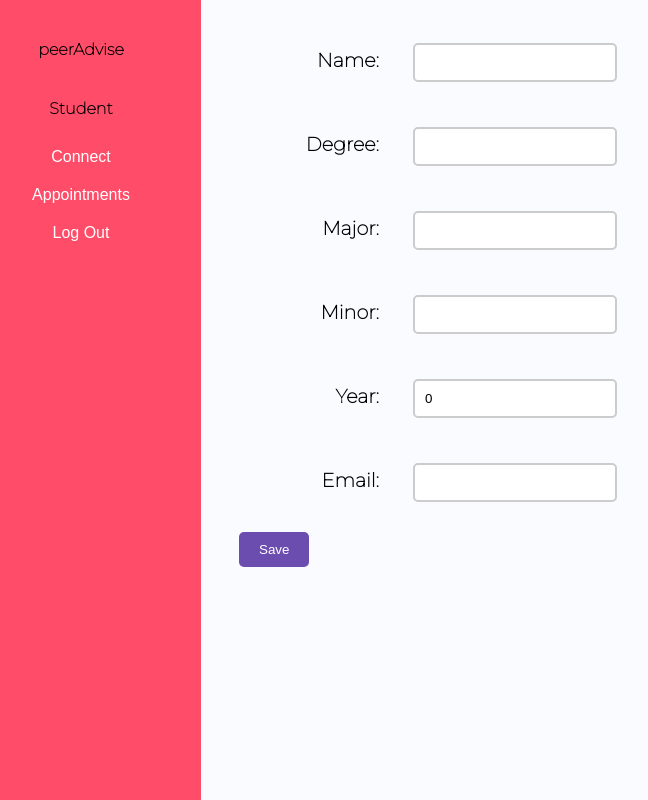
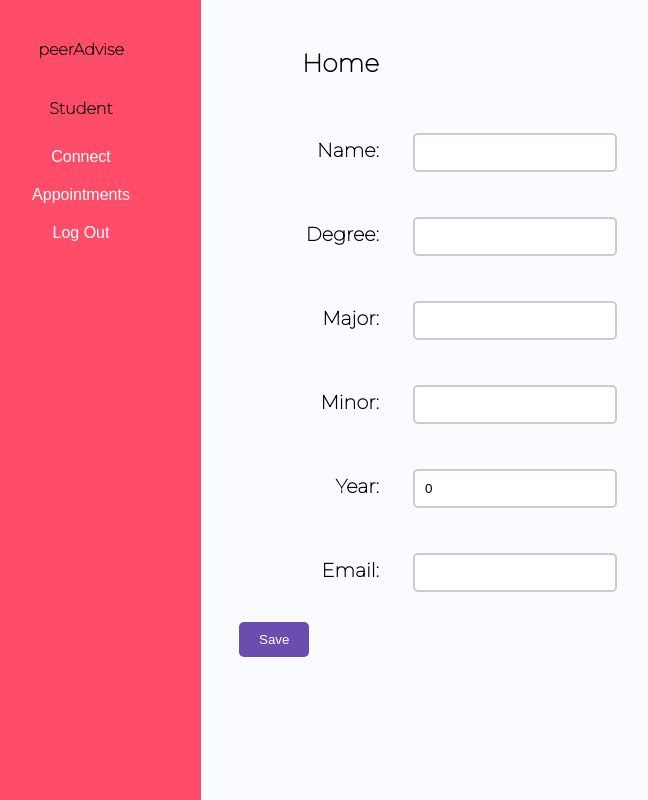
Before and after one commit to jaysqvl/peeradvice, a Flask app: page /student in a window 1280 px wide. Shown: the whole page, without its empty margins (39-687 px from the left). Run offline with Flask 2, Linux system fonts and the light colour scheme; data that the repository does not hold is empty; some libraries are stand-ins or nearby versions.

```diff
--- a/templates/student.html
+++ b/templates/student.html
@@ -21,6 +21,10 @@
     <div id="main-content">
         <form id="form" action="/editstudent" method="post">
             <input type="text" id="uid" name="uid" class="white-text" value="{{ data['uid'] }}" hidden>
+            <div>
+                <label style="font-size: 25px">Home</label>
+            </div>
+
             <div>
                 <label>Name:</label>
                 <input type="text" id="name" name="name" class="white-text" value="{{ data['name'] }}">
```
